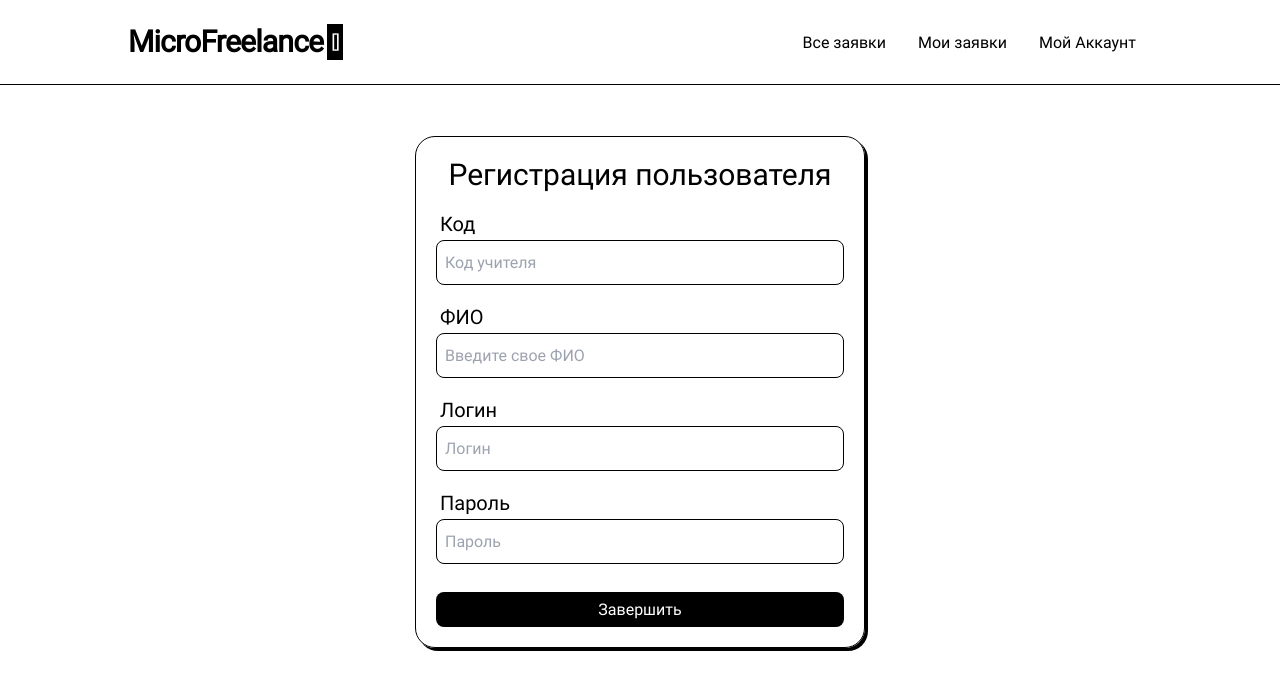
After one commit to sen1van/MicroFreelance, a Flask app: page /register in a window 1280 px wide. The commit adds this page. Shown: the top 690 px of the page. Run offline with Flask 3, Linux system fonts and the light colour scheme; style sheets or scripts are compiled from the project's sources; parts of the project's set-up code (start-up, migrations or seed data) failed here and were passed over; some libraries are stand-ins or nearby versions.

Commit message:
do some ui changes; add new template for register new users

```diff
--- a/app/forms.py
+++ b/app/forms.py
@@ -9,9 +9,17 @@ class LoginForm(FlaskForm):
     password = PasswordField('Пароль', validators=[DataRequired()])
     submit = SubmitField('Войти')
 
+class RegisterForm(FlaskForm):
+    code = StringField('Код', validators=[DataRequired()])
+    name = StringField('ФИО', validators=[DataRequired()])
+    login = StringField('Логин', validators=[DataRequired()])
+    password = PasswordField('Пароль', validators=[DataRequired()])
+    submit = SubmitField('Завершить')
+
 class ProfileEditorForm(FlaskForm):
     name = StringField('Имя', validators=[DataRequired()])
     aboutme = TextAreaField('Обомне', validators=[DataRequired()])
+    contact_info = TextAreaField('contact_info')
     photo = FileField('image', validators=[FileAllowed(['jpg', 'png', 'webp', 'gif'], 'Images only!')])
     submit = SubmitField('Завершить')
 
--- a/app/routes.py
+++ b/app/routes.py
@@ -4,6 +4,7 @@ import sqlalchemy as sa
 from sqlalchemy.sql import func
 from wand.image import Image
 import datetime
+import utils
 
 import fish
 from app import app
@@ -31,6 +32,13 @@ def login():
     if form.submit():
         flash([form.errors, 'red'])
     return render_template('login.html', form=form, current_user=current_user)
+
+@app.route('/register/', methods=['GET', 'POST'])
+@app.route('/register', methods=['GET', 'POST'])
+def register():
+    form = RegisterForm()
+    return render_template('register.html', form=form)
+
 
 @app.route('/logout')
 def logout():
@@ -64,8 +72,9 @@ def profile_editor():
         user = db.session.scalar( sa.select(User).where(User.id == current_user.id) )
         user.name = form.name.data
         user.aboutme = form.aboutme.data
+        user.contact_info = form.contact_info.data
+        print(form.contact_info.data)
         db.session.commit()
-        print(form.photo.data, 123)
         if form.photo.data:
             with Image(blob=form.photo.data) as img:
                 img.format = 'webp'
@@ -76,6 +85,7 @@ def profile_editor():
     if request.method == 'POST' and not form.validate():
         flash(['Произошла ошибка, возможно ошибка заполнения', 'red'])
     form.aboutme.data = current_user.aboutme
+    form.contact_info.data = current_user.contact_info
     return render_template('profile_editor.html', current_user=current_user, form=form)
 
 
--- a/app/static/input.sass
+++ b/app/static/input.sass
@@ -49,6 +49,11 @@ body
             scale: 105%
     &-danger
         background-color: $danger-color
+    &-sub
+        border: solid 1px
+        color: $primary-color
+        background-color: $bg-color
+        border-color: $primary-color
     &-action
         @extend .button
 
@@ -63,3 +68,4 @@ body
 @import 'styles/profile'
 @import 'styles/post_list'
 @import 'styles/post'
+@import 'styles/login'
--- a/app/static/output.css
+++ b/app/static/output.css
@@ -587,4 +626,47 @@ body {
   }
 }
 
+.login {
+  max-width: 450px;
+  margin-top: 128px;
+  margin-inline: auto;
+}
+.login .content {
+  display: flex;
+  flex-direction: column;
+}
+.login .content .title {
+  font-size: 30px;
+  margin-inline: auto;
+  text-align: center;
+}
+.login .content .label {
+  font-size: 20px;
+  margin-top: 20px;
+  margin-bottom: 4px;
+  margin-left: 4px;
+}
+.login .content .text-input {
+  padding-inline: 8px;
+  padding-block: 12px;
+  border-radius: 8px;
+  border: 1px solid;
+}
+.login .content .button, .login .content .button-action {
+  margin-top: 28px;
+}
+.login .content .reg {
+  margin-top: 28px;
+  text-align: center;
+  margin-inline: auto;
+  width: fit;
+  padding-left: 8px;
+}
+.login .content .reg .click {
+  background: #000;
+  padding: 8px;
+  color: white;
+  border-radius: 8px;
+}
+
 /*# sourceMappingURL=output.css.map */
--- a/app/static/styles/post.sass
+++ b/app/static/styles/post.sass
@@ -15,13 +15,13 @@
         width: 100%
     .coast-edit
         width: 160px
-        border-radius: 20px 0px 0px 20px
+        border-radius: 10px 0px 0px 10px
         text-align: right
         margin-right: 0px
         border-right: 0px
     .currency-edit
         width: 160px
-        border-radius: 0px 20px 20px 0px
+        border-radius: 0px 10px 10px 0px
         margin-left: 0px
     .title
         font-size: 24px
@@ -50,7 +50,6 @@
     .coast
         position: relative
         text-align: right
-        align-items: right
         align-items: right
         justify-content: right
         word-wrap: none
--- a/app/templates/post_assets/responds.html
+++ b/app/templates/post_assets/responds.html
@@ -29,7 +29,7 @@
                 <div id="modal-сontacts" style="display: none;">
                     <div class="fixed h-full w-full top-0 left-0 bg-gradient-to-r from-gray-600 to-gray-900 opacity-15 z-20 transition-all"></div>
                     <div class="fixed h-full w-full top-0 left-0 backdrop-blur-sm z-30 grid content-center justify-center transition-all">
-                        <div class="z-40 w-96 rounded-xl p-5 bg-white opacity-100">
+                        <div class="z-40 w-96 rounded-xl p-5 bg-white opacity-100 border-2 border-black">
                             <p class="text-xl font-semibold text-center">Контактные данные</p>
                             <p class="p-2 whitespace-pre">{{respond.author.contact_info}}</p>
                             <div class="flex mt-5">
@@ -107,7 +107,7 @@
         <div id="modal-{{loop.index}}" style="display: none;">
             <div class="fixed w-full h-full top-0 right-0 bg-gradient-to-r from-gray-600 to-gray-900 opacity-15 z-20 transition-all"></div>
             <div class="fixed w-full h-full top-0 right-0 backdrop-blur-sm z-30 grid content-center justify-center transition-all">
-                <div class="z-40 w-96 rounded-xl p-5 bg-white opacity-100">
+                <div class="z-40 w-96 rounded-xl p-5 bg-white opacity-100 border-2 border-black">
                     <p class="text-xl font-semibold text-center">Вы уверены?</p>
                     <p class="p-2"> Вы хотите выбрать <a href="/profile/{{respond.author.login}}" target="_blank" class="underline">{{respond.author.name}}</a> и закрыть обьявление?</p>
                     <div class="flex space-x-3 mt-5">
--- a/app/templates/profile.html
+++ b/app/templates/profile.html
@@ -22,7 +22,7 @@
     <p class="text">Действия с вашем аккаунтом:</p>
     <div class="content">
         <a class="button" href="/profile-editor" tabindex="0">Редактировать</a>
-        <a class="button" href="/logout" tabindex="0">Выйти</a>
+        <a class="button button-danger" href="/logout" tabindex="0">Выйти</a>
     </div>
 </div>
 {% endif %}
--- /dev/null
+++ b/app/templates/register.html
@@ -0,0 +1,24 @@
+{% extends "base/base.html" %}
+
+
+{% block content %}
+
+<div class='card login'>
+  <form action="" method="post" novalidate>
+    <div class="content">
+      <a class="title">Регистрация пользователя</a>
+      <a class="label">Код</a>
+      {{ form.code(size=32, class="text-input", placeholder='Код учителя') }}
+      <a class="label">ФИО</a>
+      {{ form.name(size=32, class="text-input", placeholder='Введите свое ФИО') }}
+      <a class="label">Логин</a>
+      {{ form.login(size=32, class="text-input", placeholder='Логин') }}
+      <a class="label">Пароль</a>
+      {{ form.password(size=32, class="text-input", placeholder='Пароль') }}
+      {{ form.submit(class="button") }}
+    </div>
+  </form>
+</div>
+
+
+{% endblock %}
--- /dev/null
+++ b/app/utils.py
@@ -0,0 +1,5 @@
+from models import User
+def check_role(user: User, roles: list[str]):
+    if user.is_authenticated and user.account_type in roles:
+        return True
+    False
```
Also changed, not shown: other parts of app/static/output.css (+43 -4 lines), app/static/styles/login.sass (added, +34 -0 lines), app/static/styles/profile.sass (+28 -2 lines), app/templates/login.html (+11 -8 lines), app/templates/profile_editor.html (+6 -2 lines), app/app.db, app/routes/post.py (added), 1 other file.
